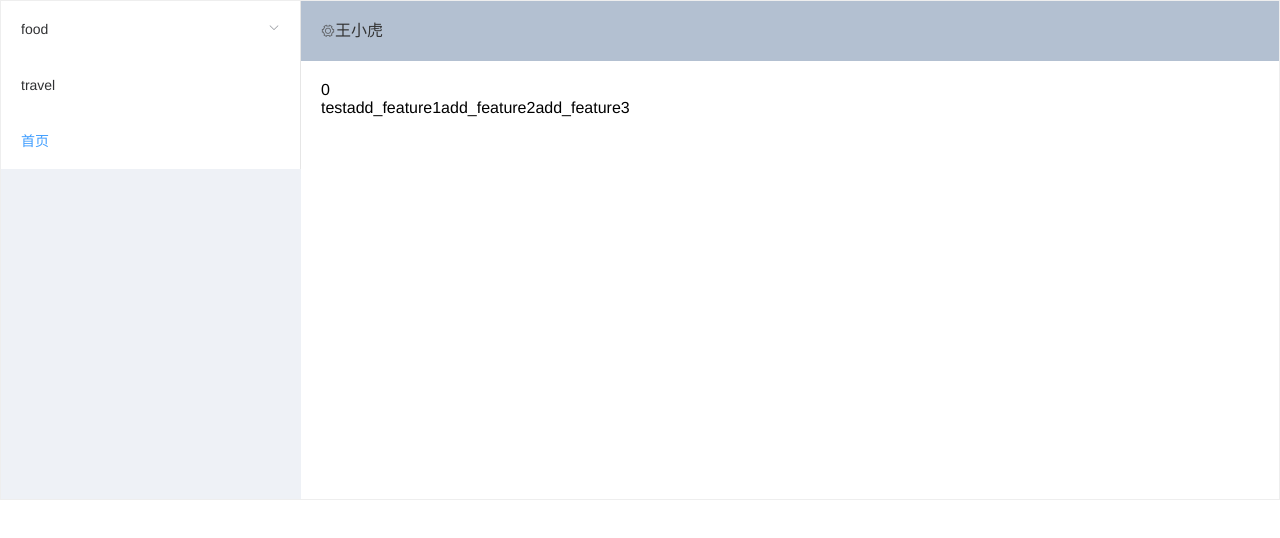
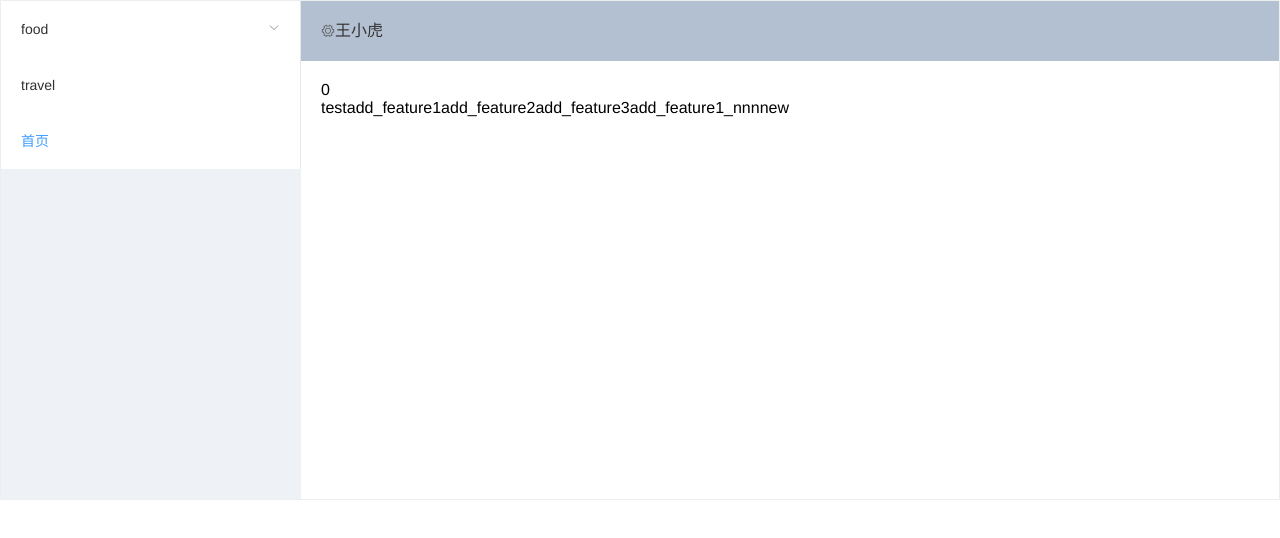
Before and after one commit to Dick5173/admincopy, a Vue app: page /#/first in a window 1280 px wide. Shown: the top 538 px of the page. Built offline with nearby package versions, Linux system fonts and the light colour scheme.

Commit message:
add_feature1_nnnnew

```diff
--- a/src/ui/firstPage/index.vue
+++ b/src/ui/firstPage/index.vue
@@ -4,6 +4,7 @@
         span add_feature1
         span add_feature2
         span add_feature3
+        span add_feature1_nnnnew
 </template>
 
 <script>
```
